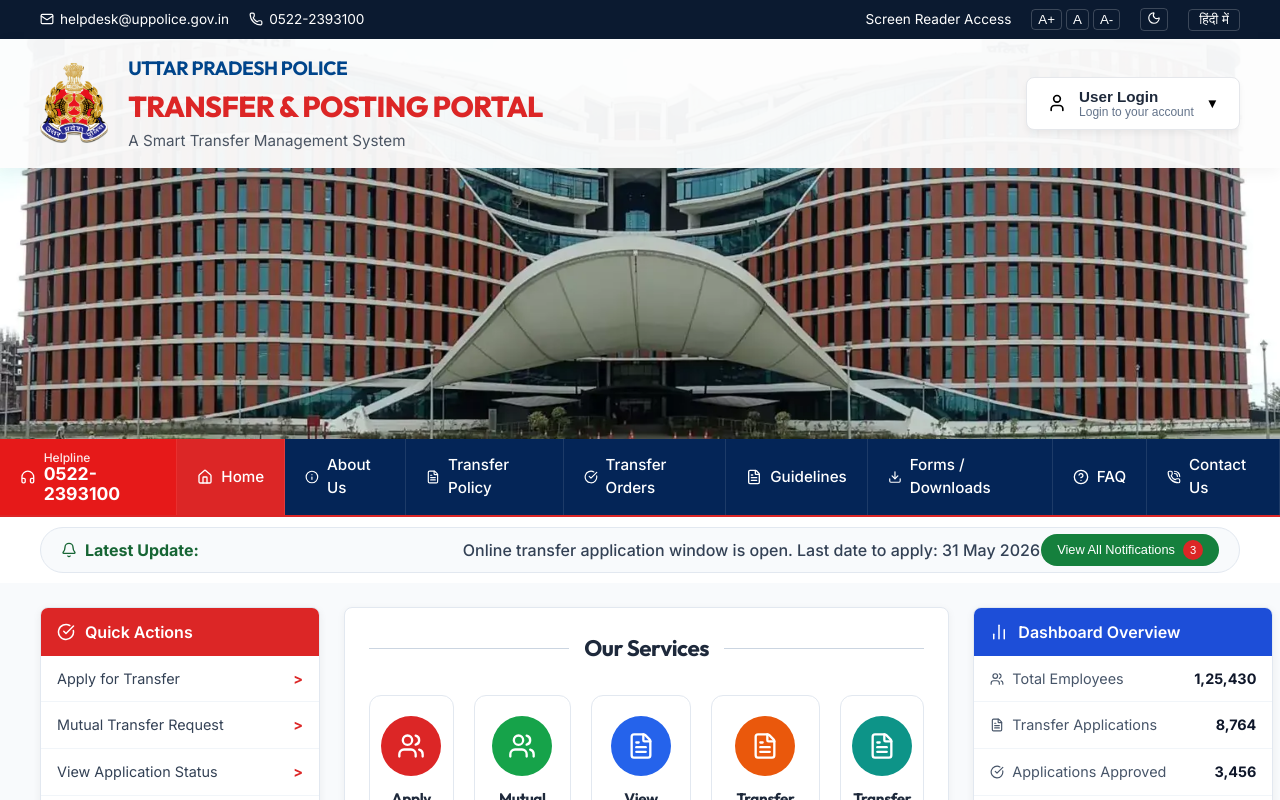
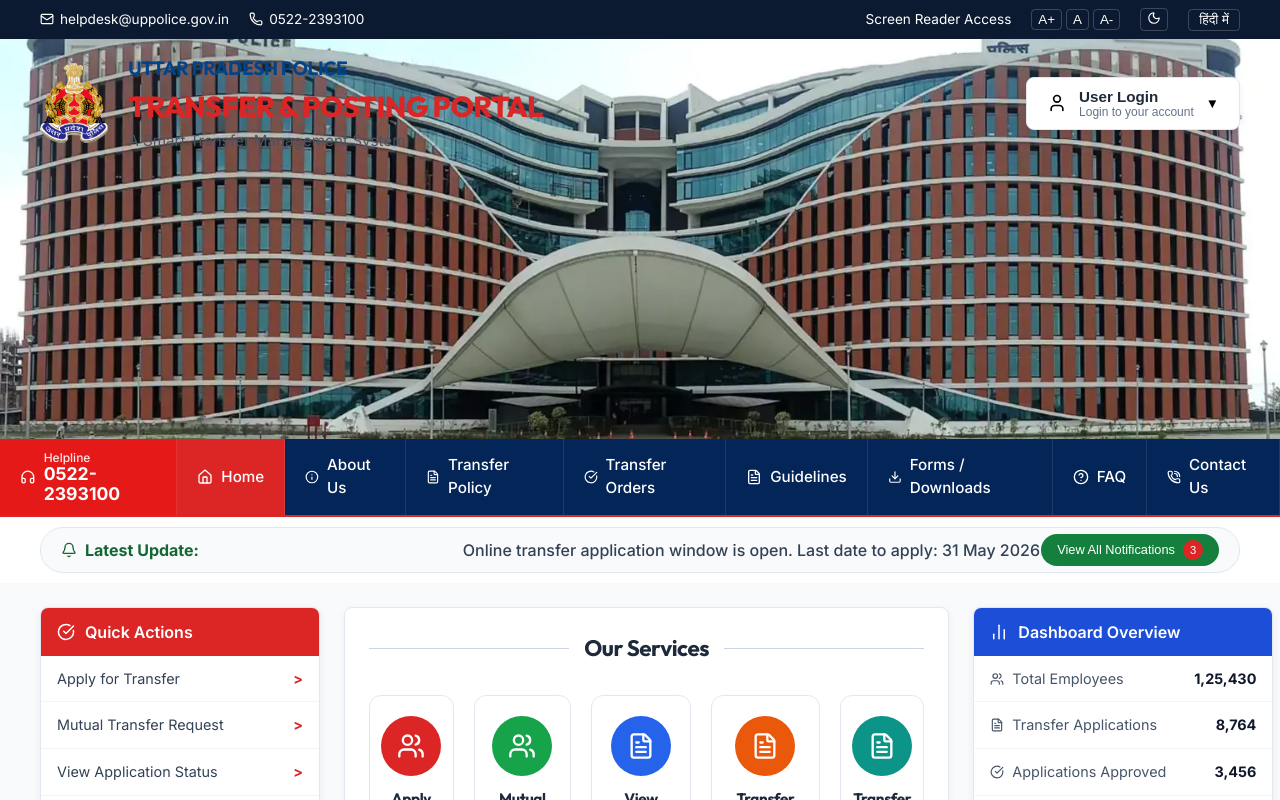
Before and after one commit to rahuldwivedidwivedi7-ai/UPPTS-PORATAL, a React (Vite) app in the folder frontend/: page / in a window 1280 px wide. Shown: the top 800 px of the page. Built offline with nearby package versions, Linux system fonts and the light colour scheme; no server answers.

Commit message:
style: Remove white background from header, making it transparent over hero image

```diff
--- a/frontend/src/components/LandingPage.css
+++ b/frontend/src/components/LandingPage.css
@@ -46,12 +46,11 @@
 
 /* Main Header (Now inside Hero Section) */
 .main-header {
-  background-color: rgba(253, 253, 253, 0.95);
+  background-color: transparent;
   padding: 15px 40px;
   display: flex;
   justify-content: space-between;
   align-items: center;
-  box-shadow: 0 4px 15px rgba(0,0,0,0.05);
   width: 100%;
 }
 
```
